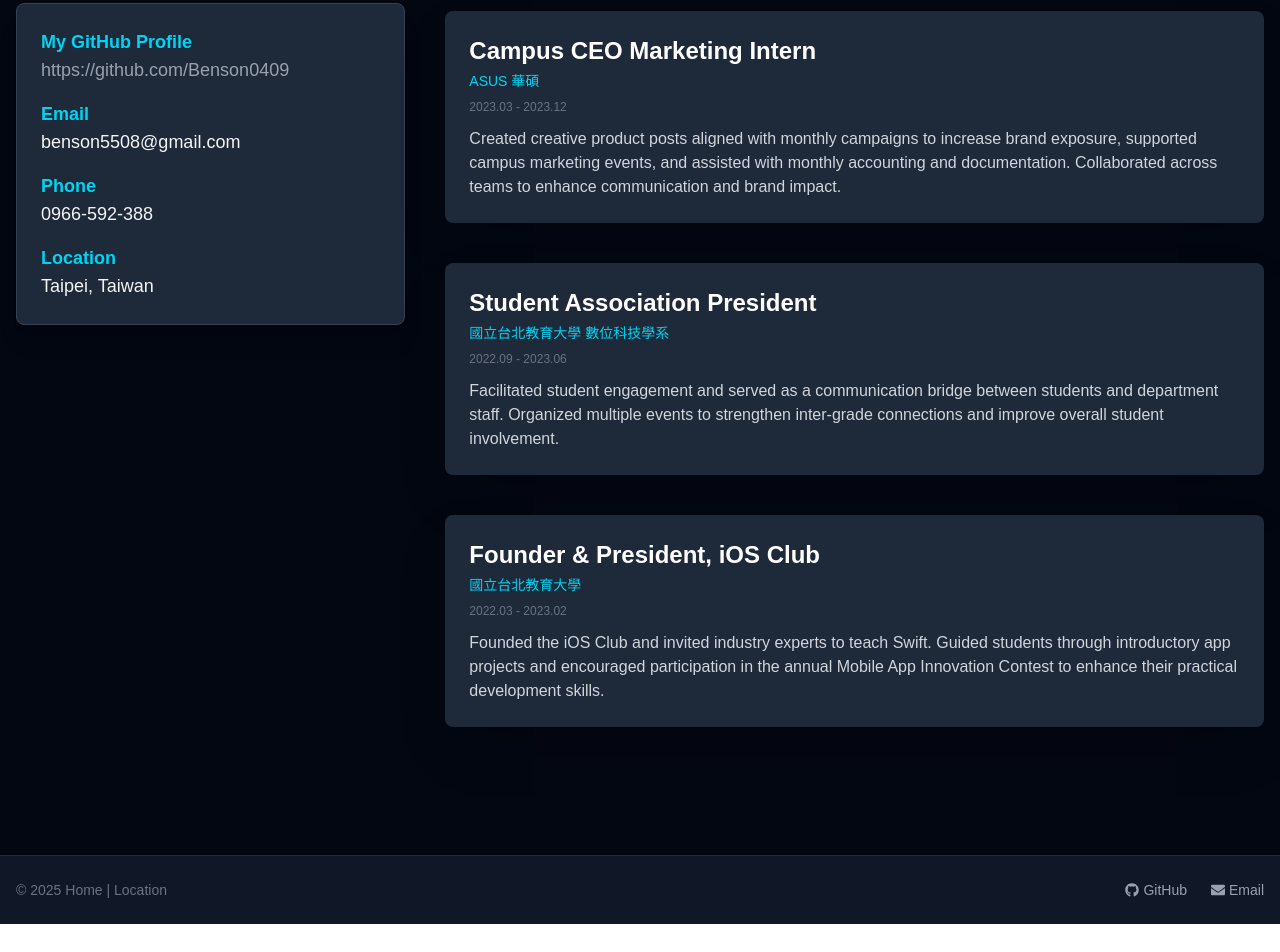
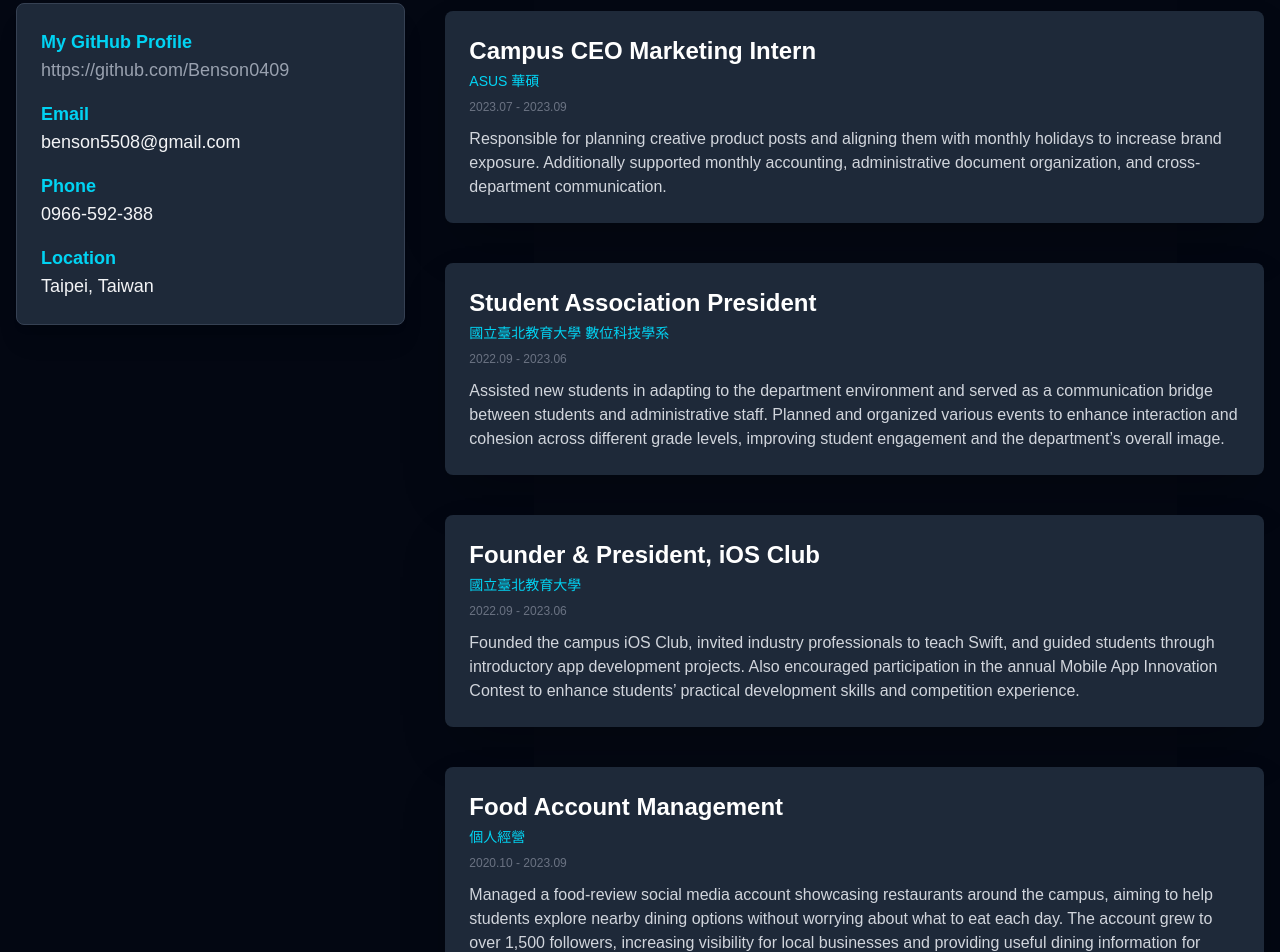
Before and after one commit to Benson0409/personal-website, a Next.js app: page /about in a window 1280 px wide. Shown: the part 560-1512 px from the top of the page. Before the commit the page ends 1484 px from the top, so only its background shows below. Built offline with nearby package versions, Linux system fonts and the light colour scheme.

Commit message:
修改個人經歷介紹
修改英文介紹，並新增一個新的經歷，美食帳號經營

```diff
--- a/pages/about.js
+++ b/pages/about.js
@@ -22,26 +22,34 @@ export default function AboutPage() {
     title_zh: "校園 CEO 行銷實習生",
     title_en: "Campus CEO Marketing Intern",
     company: "ASUS 華碩",
-    duration: "2023.03 - 2023.12",
-    description_zh: "負責規劃產品創意貼文、結合每月節慶提升曝光度，並協助校園活動宣傳與品牌推廣。此外也支援每月報帳整理、行政文件統整與跨單位溝通。",
-    description_en: "Created creative product posts aligned with monthly campaigns to increase brand exposure, supported campus marketing events, and assisted with monthly accounting and documentation. Collaborated across teams to enhance communication and brand impact."
+    duration: "2023.07 - 2023.09",
+    description_zh: "負責規劃產品創意貼文、結合每月節慶提升曝光度。此外也支援每月報帳整理、行政文件統整與跨單位溝通。",
+    description_en: "Responsible for planning creative product posts and aligning them with monthly holidays to increase brand exposure. Additionally supported monthly accounting, administrative document organization, and cross-department communication."
   },
   {
     title_zh: "系學會會長",
     title_en: "Student Association President",
-    company: "國立台北教育大學 數位科技學系",
+    company: "國立臺北教育大學 數位科技學系",
     duration: "2022.09 - 2023.06",
     description_zh: "協助新生融入系上環境，擔任學生與系上行政的溝通橋樑。規劃並舉辦多項活動以促進各年級間的互動與凝聚，提升學生參與度與系上形象。",
-    description_en: "Facilitated student engagement and served as a communication bridge between students and department staff. Organized multiple events to strengthen inter-grade connections and improve overall student involvement."
+    description_en: "Assisted new students in adapting to the department environment and served as a communication bridge between students and administrative staff. Planned and organized various events to enhance interaction and cohesion across different grade levels, improving student engagement and the department’s overall image."
   },
   {
     title_zh: "iOS Club 創社社長",
     title_en: "Founder & President, iOS Club",
-    company: "國立台北教育大學",
-    duration: "2022.03 - 2023.02",
+    company: "國立臺北教育大學",
+    duration: "2022.09 - 2023.06",
     description_zh: "創立校內 iOS Club，邀請業界講師教授 Swift，帶領學生完成入門 App 專案，並推動參與每年的行動應用創新賽，提升學生的實作與競賽能力。",
-    description_en: "Founded the iOS Club and invited industry experts to teach Swift. Guided students through introductory app projects and encouraged participation in the annual Mobile App Innovation Contest to enhance their practical development skills."
-  },
+    description_en: "Founded the campus iOS Club, invited industry professionals to teach Swift, and guided students through introductory app development projects. Also encouraged participation in the annual Mobile App Innovation Contest to enhance students’ practical development skills and competition experience."
+    },
+    {
+      title_zh: "美食帳號經營",
+      title_en: "Food Account Management",
+      company: "個人經營",
+      duration: "2020.10 - 2023.09",
+      description_zh: "經營學校周邊的美食介紹帳號，初衷是讓同學更了解附近的餐廳選擇，減少每天為「吃什麼」煩惱。帳號最終累積超過 1,500 位追蹤者，成功提升校園周邊店家的曝光度與學生的用餐資訊便利性。",
+      description_en: "Managed a food-review social media account showcasing restaurants around the campus, aiming to help students explore nearby dining options without worrying about what to eat each day. The account grew to over 1,500 followers, increasing visibility for local businesses and providing useful dining information for students."
+    }
 ];
 
   // 使用 i18n.language.startsWith('zh') 來判斷當前是否為中文
```
